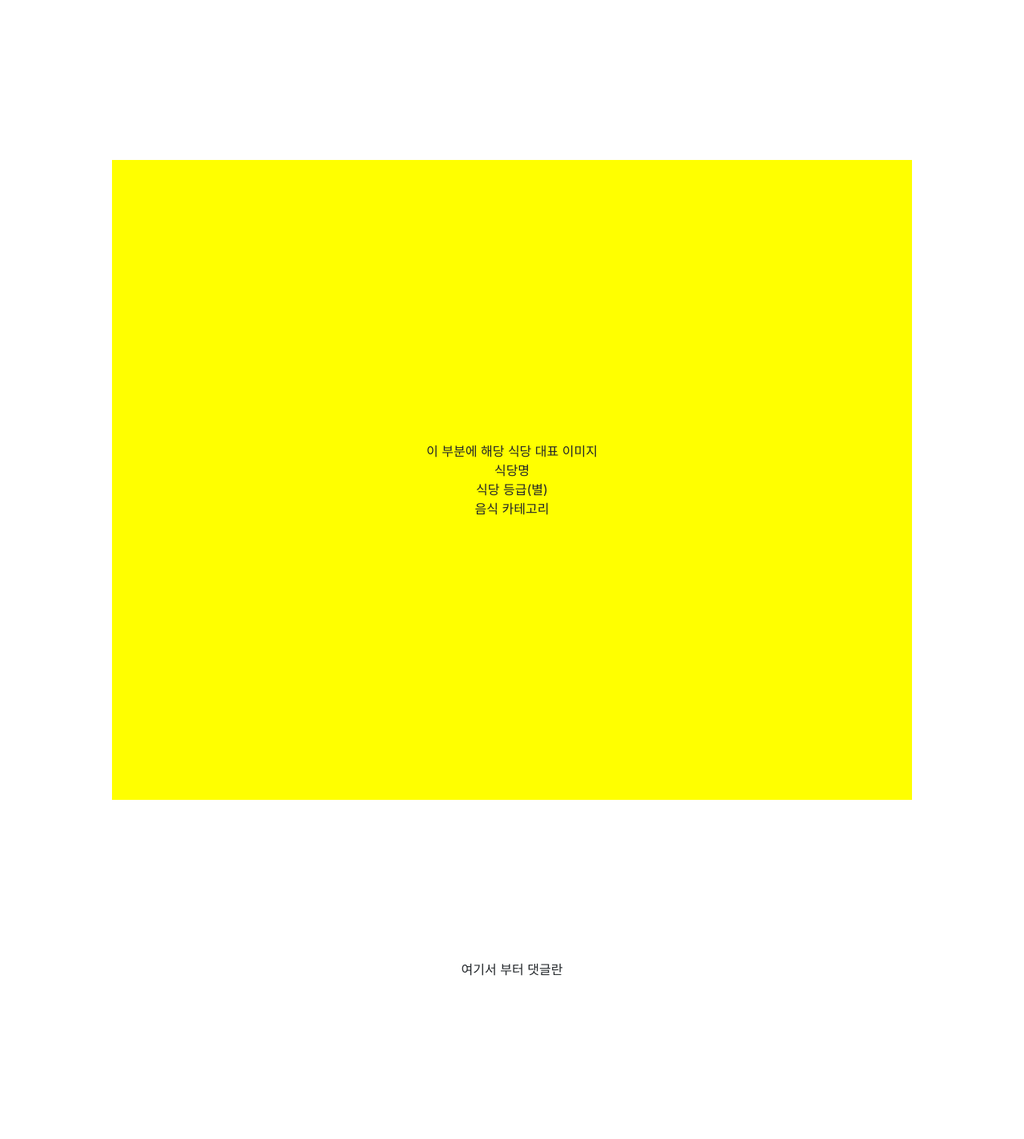
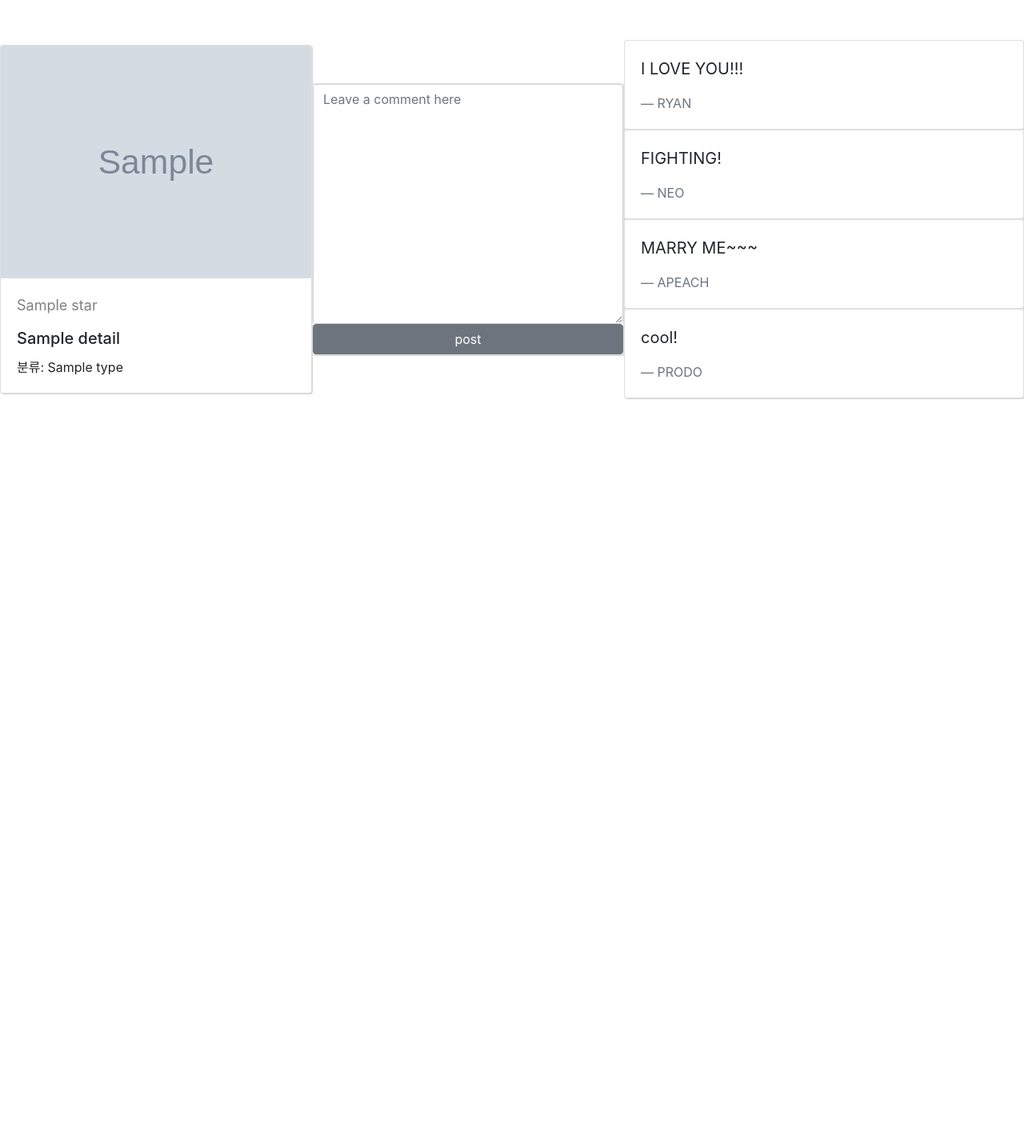
Before and after one commit to K-SIIK/WECHELIN, a Flask app: template templates/detail.html in a window 1280 px wide. Shown: the part 80-1504 px from the top of the page at 80% size. After the commit the page ends 579 px from the top, so only its background shows below. Run offline with Flask 2, Linux system fonts and the light colour scheme; the template is opened without the code that fills it: most values are stand-ins (such as "Sample title", 1, 10 or a date in 2020); grey boxes marked "Sample" are stand-in pictures.

Commit message:
comment post and show

```diff
--- a/app.py
+++ b/app.py
@@ -40,9 +40,11 @@ def home():
             return redirect(url_for("login", msg="로그인 정보가 존재하지 않습니다."))
     return render_template('index.html', restaurant_list=restaurant_list, userId=userId)
 
+
 @app.route('/login', methods=['GET'])
 def getLogin():
     return render_template('login.html')
+
 
 @app.route('/login', methods=['POST'])
 def postLogin():
@@ -66,6 +68,7 @@ def postLogin():
 
     return jsonify({'result': 'success', 'token': token})
 
+
 @app.route('/register', methods=['GET'])
 def getRegister():
     return render_template('register.html')
@@ -77,6 +80,7 @@ def chkDupId():
     isExist = bool(db.user.find_one({"id": id}))
 
     return jsonify({'result': 'success', 'isExist': isExist})
+
 
 @app.route('/register', methods=['POST'])
 def postRegister():
@@ -99,43 +103,36 @@ def postRegister():
     return jsonify({'result': 'success'})
     # return redirect('/login')
 
-@app.route('/<int:reviewId>', methods=["GET"])
-def getOnerestaurant(reviewId):
-    # print(type(reviewId), reviewId)
-
-    review = list(db.michelin.find(
-        {'reviewId':reviewId},
-        {'_id': False}
-    ))
-
-    return jsonify({'review': review})
 
 @app.route('/test')
 def test():
     return render_template('test.html')
+
 
 @app.route('/michelins', methods=['GET'])
 def getAllrestaurant():
     restaurant_list = list(db.michelin.find({}, {'_id': False}))
     return jsonify({'restaurant_list': restaurant_list})
 
+
 # @app.route('/remove')
 # def tes1t():
 #     db.michelin.drop()
 #     return jsonify({'msg': 'remove success!'})
 
-@app.route('/detail', methods=['GET'])
-def getDetail():
-    return render_template('detail.html')
+@app.route('/<int:reviewId>')
+def getDetail(reviewId):
+    detail = db.michelin.find_one({'reviewId': reviewId})
+    return render_template('detail.html', detail=detail)
+
 
 @app.route('/<int:reviewId>/post', methods=['POST'])
 def postComment(reviewId):
-    comment = requests.form["id"]
+    comment_recieve = request.form['comment_give']
 
     doc = {
         'reviewId': reviewId,
-        'id': payload['id'],
-        'comment': comment
+        'comment': comment_recieve
     }
     db.comment.insert_one(doc)
     return jsonify({'msg': 'posted!'})
@@ -159,12 +156,12 @@ def deleteComment(reviewId):
 # def editedComment(reviewId):
 
 
-
 @app.route('/<int:reviewId>/edit', methods=['GET'])
 def editComment(reviewId):
     num_recieve = int(requests.form['num_give'])
     editData = db.comment.find_one({'reviewId': reviewId, 'num': num_recieve})
     return jsonify({'editData': editData})
 
+
 if __name__ == '__main__':
     app.run('0.0.0.0', port=5000, debug=True)
--- a/templates/detail.html
+++ b/templates/detail.html
@@ -45,33 +45,47 @@
             font-size: 18px;
         }
 
-        .wrap {
-            width: 1000px;
-            height: 800px;
-            background-color: yellow;
+        /*.wrap {*/
+        /*    width: 1000px;*/
+        /*    height: 800px;*/
+        /*    background-color: yellow;*/
+        /*    display: flex;*/
+        /*    flex-direction: column;*/
+        /*    justify-content: center;*/
+        /*    align-items: center;*/
+        /*    margin: auto;*/
+        /*    margin-top: 200px;*/
+        /*    margin-bottom: 200px;*/
+        /*}*/
+
+        /*.wrap > photo {*/
+        /*    margin-bottom: 50px;*/
+        /*}*/
+
+        /*.wrap > name {*/
+        /*    margin-bottom: 50px;*/
+        /*}*/
+
+        /*.wrap > star {*/
+        /*    margin-bottom: 50px;*/
+        /*}*/
+
+        /*.wrap > cate {*/
+        /*    margin-bottom: 50px;*/
+        /*}*/
+
+        .contents {
             display: flex;
-            flex-direction: column;
-            justify-content: center;
-            align-items: center;
-            margin: auto;
-            margin-top: 200px;
-            margin-bottom: 200px;
+            flex-direction: row;
+            margin-top: 50px;
         }
 
-        .wrap > photo {
-            margin-bottom: 50px;
-        }
+        .card {
+            margin: auto;
+            width: 500px;
 
-        .wrap > name {
-            margin-bottom: 50px;
-        }
+            box-shadow: 1px 1px 1px #d9cfcf;
 
-        .wrap > star {
-            margin-bottom: 50px;
-        }
-
-        .wrap > cate {
-            margin-bottom: 50px;
         }
 
         .comment {
@@ -103,18 +117,64 @@
     {% endif %}
 </div>
 
-    <div class="wrap">
-        <div class="photo">이 부분에 해당 식당 대표 이미지</div>
-        <div class="name">식당명</div>
-        <div class="star">식당 등급(별)</div>
-        <div class="cate">음식 카테고리</div>
+<div class="contents">
+
+    <div class="card">
+        <img src="{{ detail['image'] }}" class="card-img-top" alt="...">
+        <div class="card-body">
+            <p class="card-text"><span>{{ detail['star'] }}</span></p>
+            <h5 class="card-title">{{ detail['name'] }}</h5>
+            <p class="card-text">분류: {{ detail['type'] }}</p>
         </div>
-
-    <div class="comment">
-        여기서 부터 댓글란
     </div>
 
 
+    <div class="card" id="post">
+        <div class="form-floating">
+                        <textarea class="form-control" placeholder="Leave a comment here" id="comment"
+                                  style="height: 300px"></textarea>
+        </div>
+        <button id="post-button" onclick="save_comment({{ detail['reviewId'] }})" type="button"
+                class="btn btn-secondary">post
+        </button>
+    </div>
+    <div class="con" id="comment-list">
+        <div class="card">
+            <div class="card-body">
+                <blockquote class="blockquote mb-0">
+                    <p>I LOVE YOU!!!</p>
+                    <footer class="blockquote-footer">RYAN</footer>
+                </blockquote>
+            </div>
+        </div>
+        <div class="card">
+            <div class="card-body">
+                <blockquote class="blockquote mb-0">
+                    <p>FIGHTING!</p>
+                    <footer class="blockquote-footer">NEO</footer>
+                </blockquote>
+            </div>
+        </div>
+        <div class="card">
+            <div class="card-body">
+                <blockquote class="blockquote mb-0">
+                    <p>MARRY ME~~~</p>
+                    <footer class="blockquote-footer">APEACH</footer>
+                </blockquote>
+            </div>
+        </div>
+        <div class="card">
+            <div class="card-body">
+                <blockquote class="blockquote mb-0">
+                    <p>cool!</p>
+                    <footer class="blockquote-footer">PRODO</footer>
+                </blockquote>
+            </div>
+        </div>
+    </div>
+
+
+</div>
 </div>
 
 <script src="https://code.jquery.com/jquery-3.4.1.slim.min.js"
@@ -128,5 +188,28 @@
         crossorigin="anonymous"></script>
 <script src="//code.jquery.com/jquery-3.3.1.min.js"></script>
 
+<script>
+
+
+    function save_comment(reviewId) {
+        let comment = $('#comment').val()
+        $.ajax({
+            type: 'POST',
+            url: "/" + reviewId + "/post",
+            data: {'comment_give': comment},
+            success: function (response) {
+                alert('hi')
+                console.log(response)
+            }
+        })
+    }
+
+</script>
+
 </body>
 </html>
+{##}
+{#2 성공#}
+{#3 리다이렉트#}
+{#4 클라이언트#}
+{#5 서버#}
```
Also changed, not shown: test.py (added, +8 -0 lines). Lines whose indentation alone changed are shown as unchanged.
